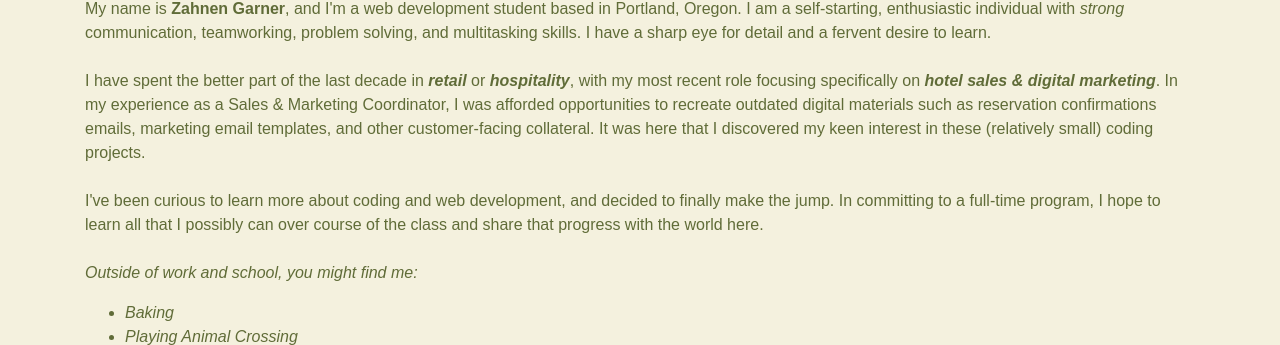
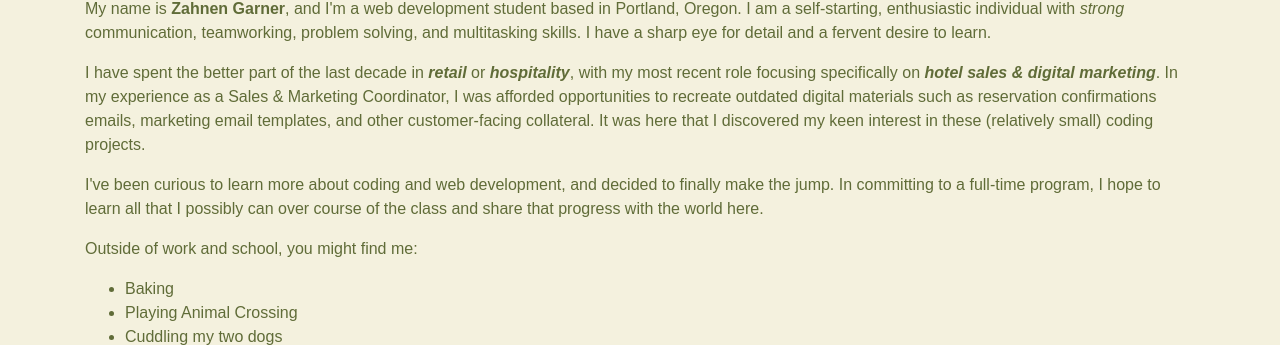
Before and after one commit to Zahnen/portfolio, a plain HTML site: page about.html in a window 1280 px wide. Shown: the part 325-670 px from the top of the page. Drawn offline with Linux system fonts and the light colour scheme.

Commit message:
further correct indentation issues across index.html, about.html, and work.html

```diff
--- a/about.html
+++ b/about.html
@@ -19,17 +19,14 @@
   </div>
   <div class="container">
     <h1>About Me</h1>
-    <p>My name is <strong>Zahnen Garner</strong>, and I'm a web development student based in Portland, Oregon. I am a self-starting, enthusiastic individual with <em>strong</em> communication, teamworking, problem solving, and multitasking skills. I have a sharp eye for detail and a fervent desire to learn.</br>
-    </br>
-    I have spent the better part of the last decade in <span class="slightbold">retail</span> or <span class="slightbold">hospitality</span>, with my most recent role focusing specifically on <span class="slightbold">hotel sales & digital marketing</span>. In my experience as a Sales & Marketing Coordinator, I was afforded opportunities to recreate outdated digital materials such as reservation confirmations emails, marketing email templates, and other customer-facing collateral. It was here that I discovered my keen interest in these (relatively small) coding projects.</br>
-    </br>
-    I've been curious to learn more about coding and web development, and decided to finally make the jump. In committing to a full-time program, I hope to learn all that I possibly can over course of the class and share that progress with the world here.</br>
-  </br>
-    <em>Outside of work and school, you might find me:</p>
+    <p>My name is <strong>Zahnen Garner</strong>, and I'm a web development student based in Portland, Oregon. I am a self-starting, enthusiastic individual with <em>strong</em> communication, teamworking, problem solving, and multitasking skills. I have a sharp eye for detail and a fervent desire to learn.</p>
+    <p>I have spent the better part of the last decade in <span class="slightbold">retail</span> or <span class="slightbold">hospitality</span>, with my most recent role focusing specifically on <span class="slightbold">hotel sales & digital marketing</span>. In my experience as a Sales & Marketing Coordinator, I was afforded opportunities to recreate outdated digital materials such as reservation confirmations emails, marketing email templates, and other customer-facing collateral. It was here that I discovered my keen interest in these (relatively small) coding projects.</p>
+    <p>I've been curious to learn more about coding and web development, and decided to finally make the jump. In committing to a full-time program, I hope to learn all that I possibly can over course of the class and share that progress with the world here.</p>
+    <p>Outside of work and school, you might find me:</p>
     <ul>
       <li>Baking</li>
       <li>Playing Animal Crossing</li>
-      <li>Cuddling my two dogs</li></em>
+      <li>Cuddling my two dogs</li>
     </ul>
     <img class="imgcenter" src="img/IMG_9276.jpg" alt="Zahnen holding a cake">
   </div>
```
Also changed, not shown: index.html (+5 -8 lines), work.html (indentation only). Lines whose indentation alone changed are shown as unchanged.
